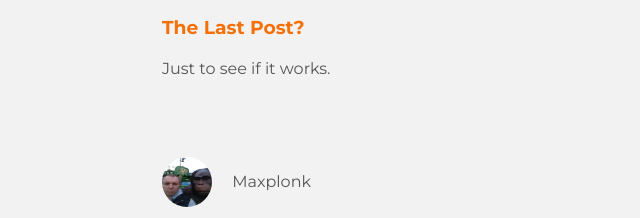
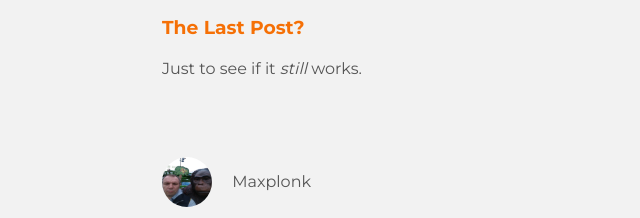
Before and after one commit to maxplonk/.github.io, a plain HTML site: page index.html in a window 1280 px wide. Shown: the part 298-516 px from the top of the page, 78-718 px from the left. Drawn offline with Linux system fonts and the light colour scheme.

Commit message:
Update index.html

```diff
--- a/index.html
+++ b/index.html
@@ -23,7 +23,7 @@
           <p class="post-date">06/08/19</p>
           <h3 class="post-title">The Last Post?</h3>
           <div class="post-content">
-            <p>Just to see if it works.</p>
+            <p>Just to see if it <em>still</em> works.</p>
       <div class="post-container">
         <div class="post">
           <div class="post-author">
```
